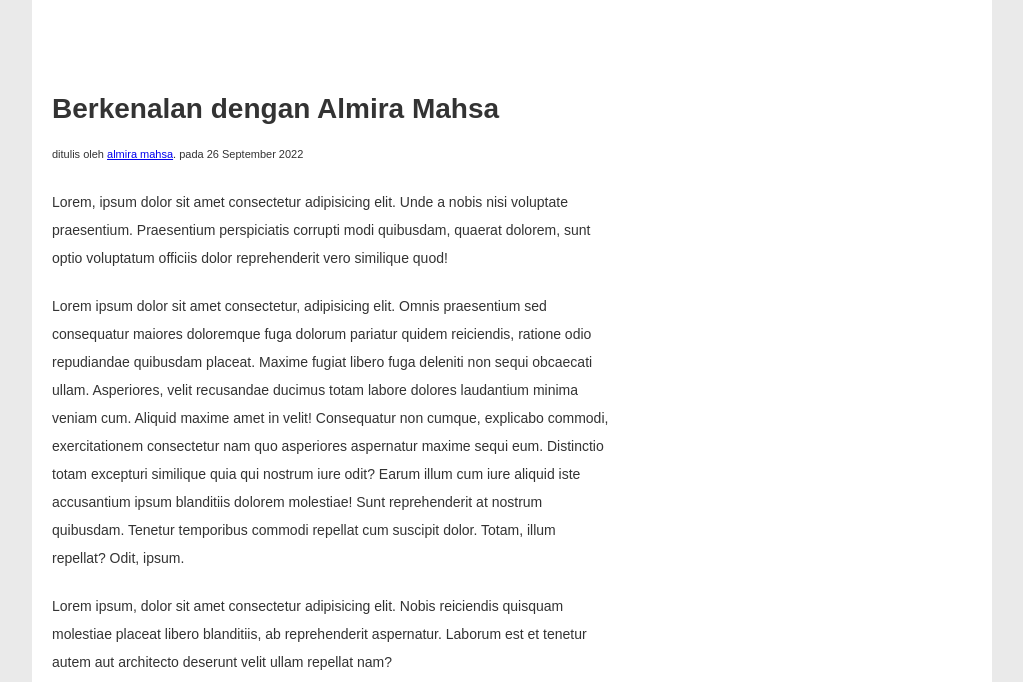
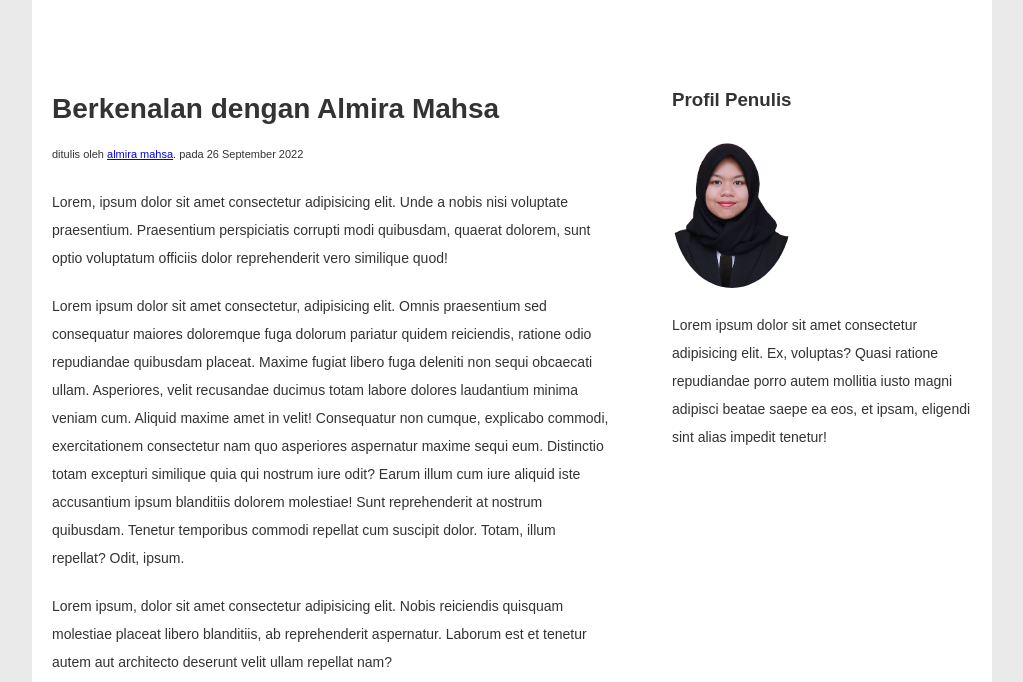
Before and after one commit to Almiramahsa/website-sederhana-2, a plain HTML site: page index.html in a window 1280 px wide. Shown: the part 775-1457 px from the top of the page, without its empty margins (128-1151 px from the left). Drawn offline with Linux system fonts and the light colour scheme.

Commit message:
menambahkan sidebar profil penulis, finish

```diff
--- a/index.html
+++ b/index.html
@@ -30,7 +30,12 @@
 
                  <p>Lorem ipsum, dolor sit amet consectetur adipisicing elit. Nobis reiciendis quisquam molestiae placeat libero blanditiis, ab reprehenderit aspernatur. Laborum est et tenetur autem aut architecto deserunt velit ullam repellat nam?</p>
             </div>
-            <div class="sidebar"></div>
+
+            <div class="sidebar">
+                <h3> Profil Penulis</h3>
+                <img src="img/almira.png" alt="foto Almira">
+                <p> Lorem ipsum dolor sit amet consectetur adipisicing elit. Ex, voluptas? Quasi ratione repudiandae porro autem mollitia iusto magni adipisci beatae saepe ea eos, et ipsam, eligendi sint alias impedit tenetur!</p>
+            </div>
 
         </div>
 
--- a/style.css
+++ b/style.css
@@ -95,8 +95,21 @@ body{
     font-size: 14px;
 
 }
-
-
+.sidebar{
+    width: 300px;
+    float: right;
+    padding: 20px;
+    margin-top: 50px;
+}
+.sidebar p{
+    font-size: 14px;
+}
+.sidebar img{
+    width:120px;
+    border-radius:50%;
+    overflow:hidden;
+    box-shadow:0 0 0 4px rgba(255,255,255,0.2);
+}
 
 /*clearfix*/
 .cf:before,
```
